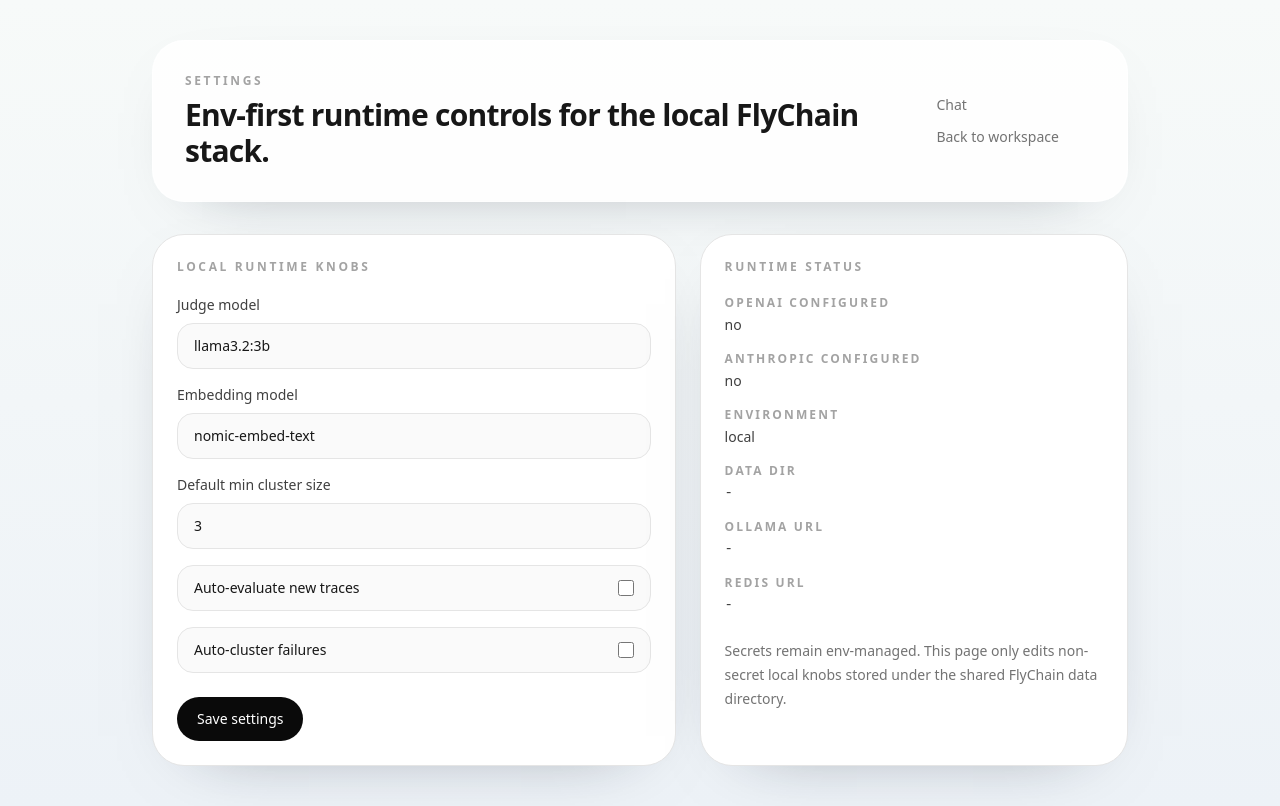
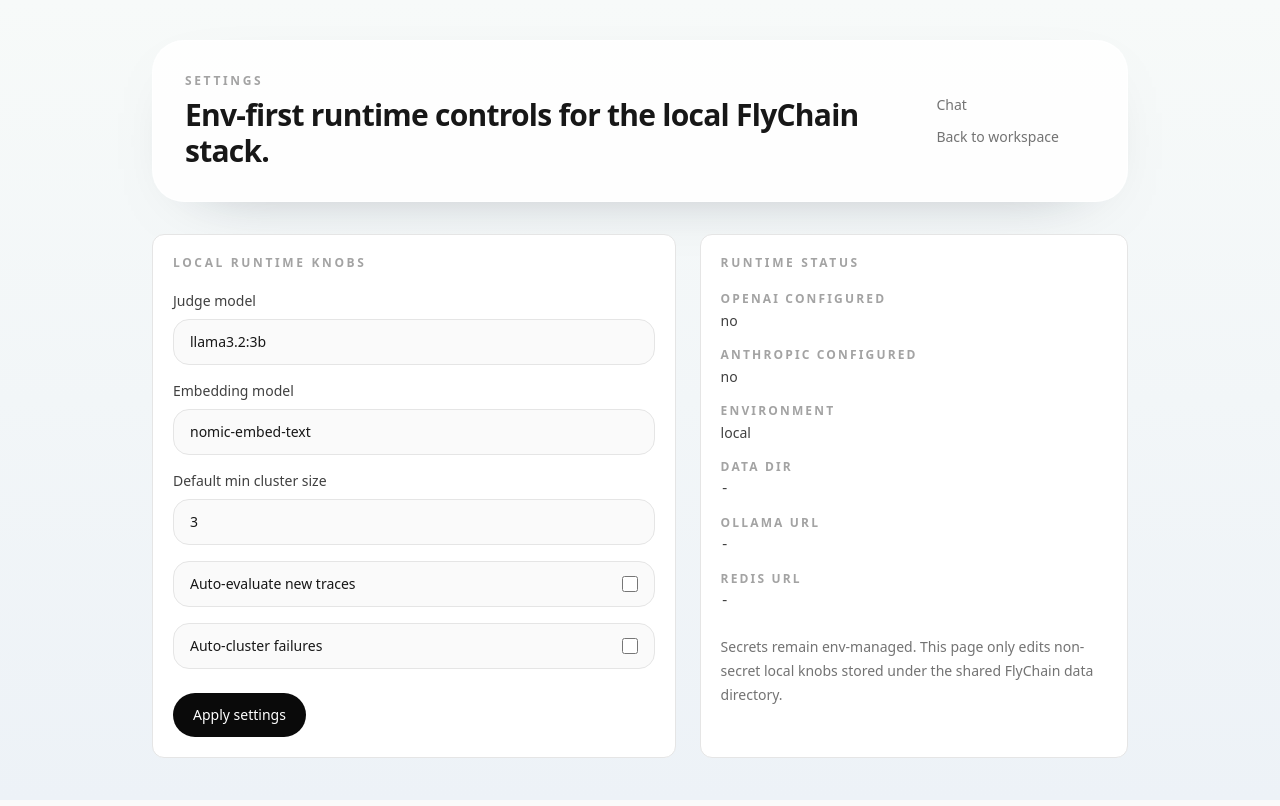
Before and after one commit to kgarg2468/flychain, a Next.js app in the folder apps/dashboard/: page /settings in a window 1280 px wide. Built offline with nearby package versions, Linux system fonts and the light colour scheme; no server answers.

Commit message:
fix(dashboard): route settings through gateway proxy

```diff
--- a/apps/dashboard/src/app/settings/client.tsx
+++ b/apps/dashboard/src/app/settings/client.tsx
@@ -21,7 +21,7 @@
       try {
         const response = await gateway.updateSettings(form);
         setForm(response.settings);
-        setSaved('Saved to local runtime settings.');
+        setSaved('Applied to local runtime settings.');
       } catch (e) {
         setError((e as Error).message);
       }
@@ -30,7 +30,7 @@
 
   return (
     <div className="grid gap-6 lg:grid-cols-[1.1fr_0.9fr]">
-      <section className="rounded-[2rem] border border-neutral-200 bg-white p-6 shadow-[0_20px_70px_-50px_rgba(15,23,42,0.55)]">
+      <section className="rounded-xl border border-neutral-200 bg-white p-5">
         <div className="text-xs font-semibold uppercase tracking-[0.22em] text-neutral-400">
           Local Runtime Knobs
         </div>
@@ -77,14 +77,14 @@
             disabled={isPending}
             className="rounded-full bg-neutral-950 px-5 py-3 text-sm font-medium text-white transition hover:bg-neutral-800 disabled:opacity-60"
           >
-            {isPending ? 'Saving...' : 'Save settings'}
+            {isPending ? 'Applying...' : 'Apply settings'}
           </button>
           {saved ? <span className="text-sm text-emerald-700">{saved}</span> : null}
           {error ? <span className="text-sm text-red-600">{error}</span> : null}
         </div>
       </section>
 
-      <section className="rounded-[2rem] border border-neutral-200 bg-white p-6 shadow-[0_20px_70px_-50px_rgba(15,23,42,0.55)]">
+      <section className="rounded-xl border border-neutral-200 bg-white p-5">
         <div className="text-xs font-semibold uppercase tracking-[0.22em] text-neutral-400">
           Runtime Status
         </div>
```
